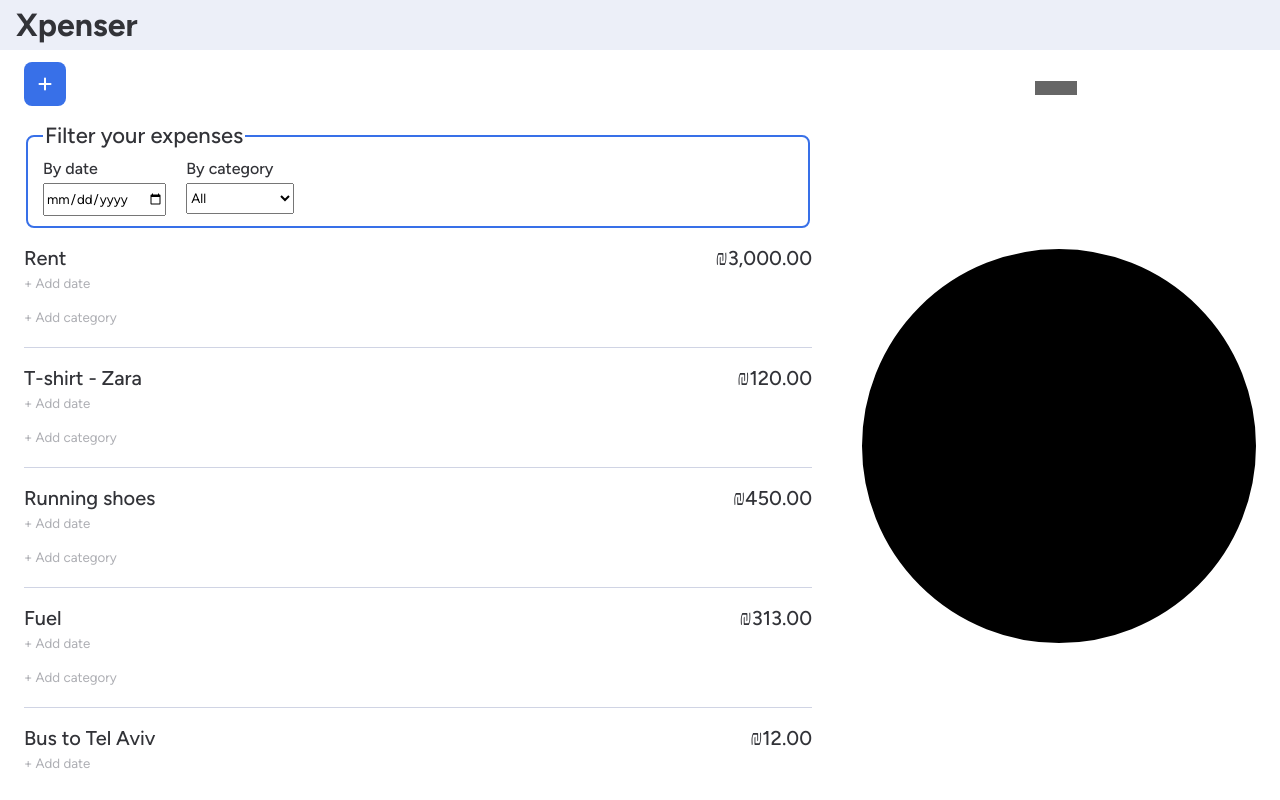
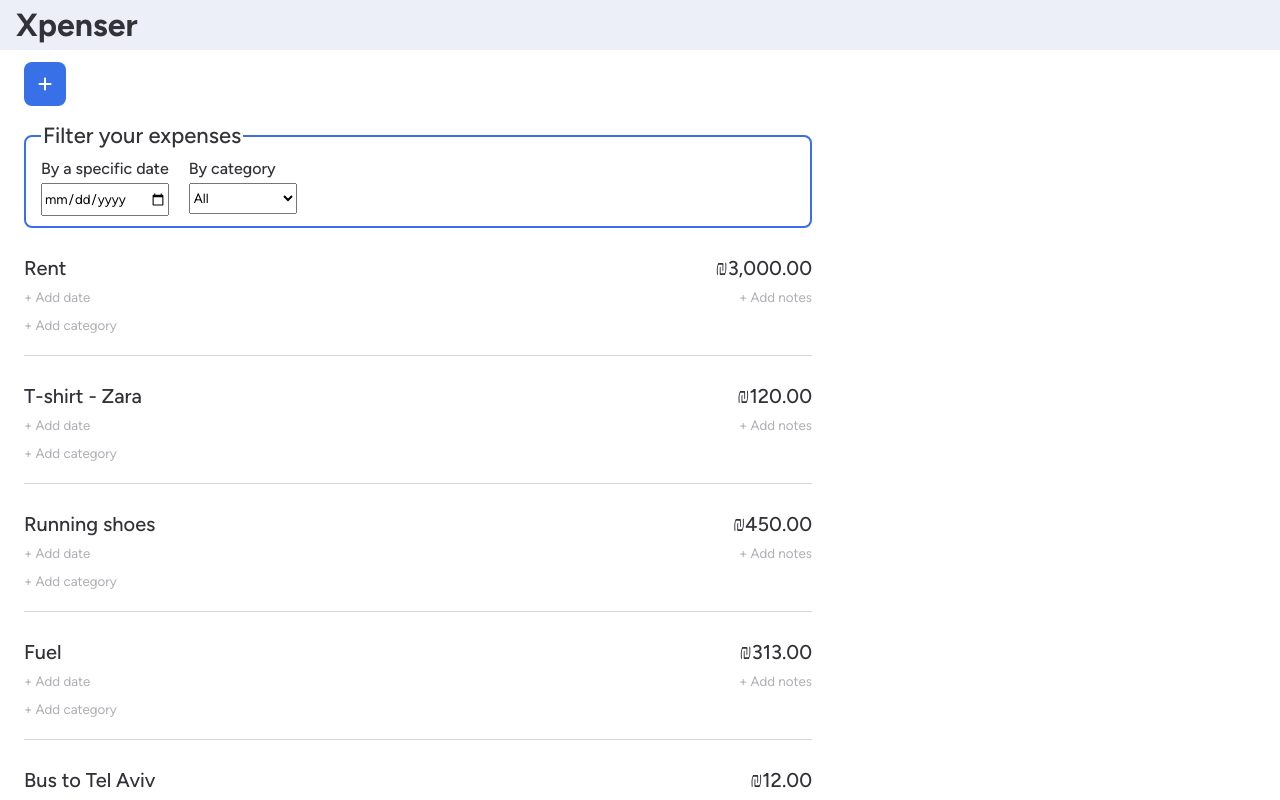
Before and after one commit to RonFelsenfeld/Xpenser-Frontend, a React (Vite) app: page / in a window 1280 px wide. Built offline with nearby package versions, Linux system fonts and the light colour scheme.

Commit message:
Add notes to preview and make header sticky

```diff
--- a/src/assets/style/components/expense/_expense-filter.scss
+++ b/src/assets/style/components/expense/_expense-filter.scss
@@ -3,6 +3,7 @@
     border: 2px solid $main-theme-clr;
     border-radius: $el-br;
     padding: em(10px) em(15px);
+    margin: 0;
     margin-block-end: em(20px);
 
     legend {
--- a/src/assets/style/components/expense/_expense-preview.scss
+++ b/src/assets/style/components/expense/_expense-preview.scss
@@ -1,16 +1,19 @@
 .expense-preview {
   display: grid;
   grid-template-columns: 1fr auto;
-  grid-template-rows: 20px 30px auto;
+  grid-template-rows: 40px repeat(2, auto);
   grid-template-areas:
     'txt amount'
-    'at at'
+    'at notes'
     'category actions';
 
   padding-block-end: em(10px);
   border-block-end: 1px solid $main-border-clr;
+  transition: box-shadow 0.3s;
 
   &:hover {
+    box-shadow: 0px 4px 7px 2px rgba(184, 184, 184, 0.288);
+
     .actions-container {
       transform: translateX(0);
       opacity: 1;
@@ -31,7 +34,8 @@
     justify-self: start;
     align-self: end;
 
-    padding: rem(10px);
+    width: 80px;
+    padding-block: rem(10px);
     border-radius: $el-br;
 
     font-size: em(14px);
@@ -42,24 +46,35 @@
     grid-area: at;
   }
 
+  .expense-notes {
+    @include overflowText;
+    grid-area: notes;
+    justify-self: end;
+
+    font-size: em(12px);
+    color: $secondary-font-clr;
+  }
+
   .bold-detail {
     font-size: em(20px);
     font-family: FigtreeMedium;
   }
 
   .btn-no {
+    &:hover {
+      button {
+        color: $main-font-clr;
+      }
+    }
+
     button {
       @include scalableBtn;
       padding-inline: 0;
       align-self: center;
 
       color: $secondary-font-clr;
-
       background-color: transparent;
-    }
-
-    &:hover {
-      color: $main-font-clr;
+      transition: color 0.3s;
     }
 
     &.no-category {
@@ -68,6 +83,11 @@
 
     &.no-date {
       grid-area: at;
+    }
+
+    &.no-notes {
+      grid-area: notes;
+      justify-self: end;
     }
   }
 
@@ -88,6 +108,7 @@
 
       height: 32px;
       font-size: em(14px);
+      transition: background-color 0.3s;
 
       &::after {
         font-family: faSolid;
--- a/src/assets/style/pages/_expense-index.scss
+++ b/src/assets/style/pages/_expense-index.scss
@@ -18,16 +18,30 @@
       display: none;
     }
 
+    .expenses-header {
+      position: sticky;
+      top: 0;
+      background-color: $main-bg-clr;
+      z-index: 1;
+    }
+
     a {
       display: inline-block;
       width: fit-content;
+
       .btn-add-expense {
         @include scalableBtn;
         @include btnTheme(14px, 14px);
 
         border-radius: $el-br;
         margin-block-end: em(10px);
+
         font-size: 1.6em;
+        transition: background-color 0.3s;
+
+        &:hover {
+          background-color: darken($main-theme-clr, 10%);
+        }
 
         &::after {
           font-family: faSolid;
@@ -35,9 +49,9 @@
         }
       }
     }
+
+    .no-expenses {
+      font-size: em(16px);
+    }
   }
 }
-
-.loading-msg {
-  font-size: em(24px);
-}
--- a/src/components/expense/ExpenseEdit.jsx
+++ b/src/components/expense/ExpenseEdit.jsx
@@ -143,9 +143,11 @@ export function ExpenseEdit() {
                 type="txt"
                 name="notes"
                 id="notes"
+                maxLength={30}
                 onChange={handleChange}
                 value={expenseToEdit.notes}
                 placeholder="Notes"
+                autoComplete="off"
               />
             </div>
 
--- a/src/components/expense/ExpenseFilter.jsx
+++ b/src/components/expense/ExpenseFilter.jsx
@@ -18,7 +18,7 @@ export function ExpenseFilter({ filterBy, setFilterBy }) {
 
         <div className="filter-container flex">
           <div className="input-container flex column">
-            <label htmlFor="at">By date</label>
+            <label htmlFor="at">By a specific date</label>
             <input type="date" name="at" id="at" value={filterBy.at} onChange={handleChange} />
           </div>
 
--- a/src/components/expense/ExpensePreview.jsx
+++ b/src/components/expense/ExpensePreview.jsx
@@ -19,7 +19,7 @@ export function ExpensePreview({ expense, onRemoveExpense }) {
     return `${formattedDate}, ${formattedDay}`
   }
 
-  const { txt, amount, category, at } = expense
+  const { txt, amount, category, at, notes } = expense
   return (
     <article className="expense-preview flex align-center justify-between">
       <p className="bold-detail expense-txt">{txt}</p>
@@ -27,7 +27,7 @@ export function ExpensePreview({ expense, onRemoveExpense }) {
 
       {category ? (
         <p
-          className="expense-category"
+          className="expense-category flex align-center justify-center"
           style={{ backgroundColor: `var(--category-${category}-clr)` }}
         >
           {utilService.capitalize(category)}
@@ -43,6 +43,14 @@ export function ExpensePreview({ expense, onRemoveExpense }) {
       ) : (
         <Link to={`/expense/edit/${expense._id}`} className="btn-no no-date">
           <button>+ Add date</button>
+        </Link>
+      )}
+
+      {notes ? (
+        <p className="expense-notes">{notes}</p>
+      ) : (
+        <Link to={`/expense/edit/${expense._id}`} className="btn-no no-notes">
+          <button>+ Add notes</button>
         </Link>
       )}
 
--- a/src/pages/ExpenseIndex.jsx
+++ b/src/pages/ExpenseIndex.jsx
@@ -39,16 +39,21 @@ export function ExpenseIndex() {
   return (
     <section className="expense-index">
       <div className="expenses-container">
-        <Link to="/expense/edit">
-          <button className="btn-add-expense flex align-center justify-center"></button>
-        </Link>
+        <header className="expenses-header">
+          <Link to="/expense/edit">
+            <button
+              className="btn-add-expense flex align-center justify-center"
+              title="Add New Expense"
+            ></button>
+          </Link>
 
-        <ExpenseFilter filterBy={filterBy} setFilterBy={setFilterBy} />
+          <ExpenseFilter filterBy={filterBy} setFilterBy={setFilterBy} />
+        </header>
 
         {expenses && expenses.length ? (
           <ExpenseList expenses={expenses} onRemoveExpense={onRemoveExpense} />
         ) : (
-          <div>No expenses to show</div>
+          <span className="no-expenses">No expenses to show</span>
         )}
       </div>
 
--- a/src/services/expense.local.service.js
+++ b/src/services/expense.local.service.js
@@ -88,6 +88,7 @@ function _filterExpenses(expenses, { at, category }) {
 
 function getCategoriesMap(expenses) {
   const expensesPerCategoryMap = expenses.reduce((map, { amount, category }) => {
+    if (!category) return map
     if (!map[category]) map[category] = 0
     map[category] += amount
     return map
```
